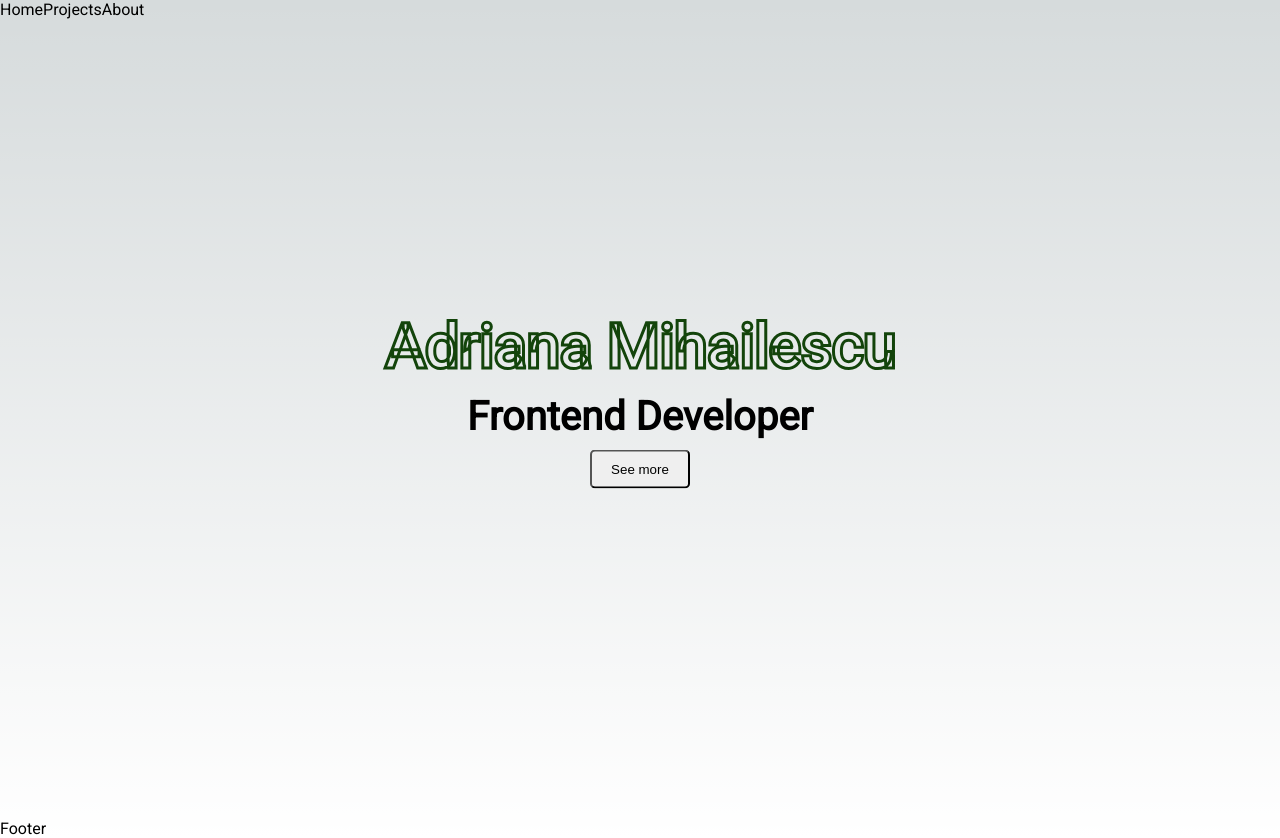
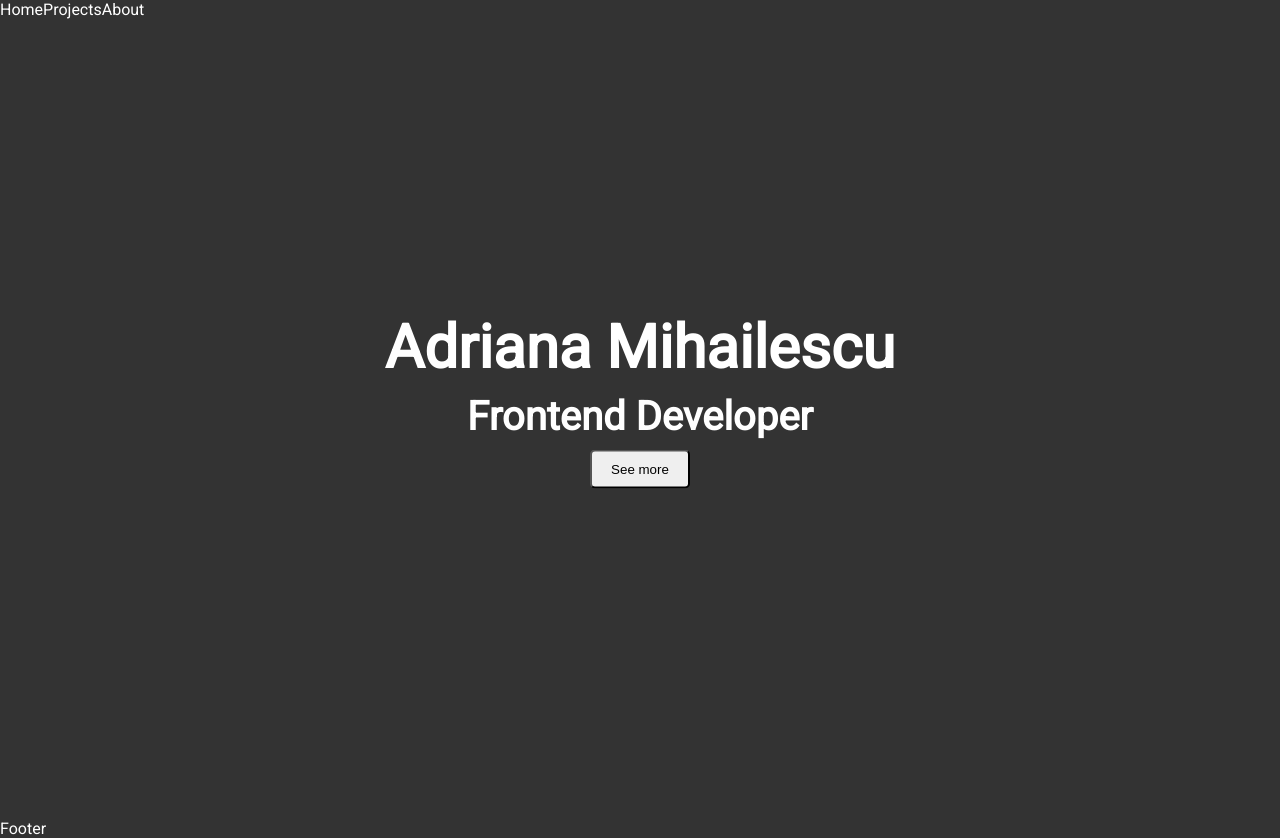
Before and after one commit to adrimihailescu/next-personal-web, a Next.js app: page / in a window 1280 px wide. Built offline with nearby package versions, Linux system fonts and the light colour scheme.

Commit message:
add react three fiber

```diff
--- a/app/globals.css
+++ b/app/globals.css
@@ -1,9 +1,9 @@
 :root {
   --max-width: 1100px;
   --border-radius: 12px;
-  --font-mono: ui-monospace, Menlo, Monaco, 'Cascadia Mono', 'Segoe UI Mono',
-    'Roboto Mono', 'Oxygen Mono', 'Ubuntu Monospace', 'Source Code Pro',
-    'Fira Mono', 'Droid Sans Mono', 'Courier New', monospace;
+  --font-mono: ui-monospace, Menlo, Monaco, "Cascadia Mono", "Segoe UI Mono",
+    "Roboto Mono", "Oxygen Mono", "Ubuntu Monospace", "Source Code Pro",
+    "Fira Mono", "Droid Sans Mono", "Courier New", monospace;
 
   --foreground-rgb: 0, 0, 0;
   --background-start-rgb: 214, 219, 220;
@@ -86,13 +86,8 @@ body {
 }
 
 body {
-  color: rgb(var(--foreground-rgb));
-  background: linear-gradient(
-      to bottom,
-      transparent,
-      rgb(var(--background-end-rgb))
-    )
-    rgb(var(--background-start-rgb));
+  background: #333;
+  color: white;
 }
 
 a {
--- a/components/landingPage/index.module.css
+++ b/components/landingPage/index.module.css
@@ -21,8 +21,8 @@
   font-size: 60px;
   font-weight: bold;
   cursor: pointer;
-  color: transparent;
-  -webkit-text-stroke: 3px #13440b;
+  color: white;
+  /* -webkit-text-stroke: 3px white; */
   position: relative;
   margin-bottom: 10px;
 }
@@ -37,99 +37,3 @@
   padding: 10px;
   border-radius: 5px;
 }
-.header ::after {
-  content: "Adriana Mihailescu";
-  position: absolute;
-  top: 0;
-  left: 0;
-  background: -webkit-linear-gradient(#6e6ed6, #b6e8ae);
-  -webkit-background-clip: text;
-  -webkit-text-fill-color: transparent;
-  width: 0px;
-  overflow: hidden;
-  white-space: nowrap;
-}
-.header:hover ::after {
-  animation: moveText 0.5s linear both;
-
-  @keyframes moveText {
-    to {
-      width: 100%;
-    }
-  }
-}
-
-/* Enable hover only on non-touch devices */
-/* @media (hover: hover) and (pointer: fine) {
-  .card:hover {
-    background: rgba(var(--card-rgb), 0.1);
-    border: 1px solid rgba(var(--card-border-rgb), 0.15);
-  }
-
-  .card:hover span {
-    transform: translateX(4px);
-  }
-}
-
-@media (prefers-reduced-motion) {
-  .card:hover span {
-    transform: none;
-  }
-}
-
-/* Mobile */
-/* @media (max-width: 700px) {
-  .content {
-    padding: 4rem;
-  }
-
-  .grid {
-    grid-template-columns: 1fr;
-    margin-bottom: 120px;
-    max-width: 320px;
-    text-align: center;
-  }
-
-  .card {
-    padding: 1rem 2.5rem;
-  }
-
-  .card h2 {
-    margin-bottom: 0.5rem;
-  }
-
-  .center {
-    padding: 8rem 0 6rem;
-  }
-
-  .center::before {
-    transform: none;
-    height: 300px;
-  }
-} */
-
-/* Tablet and Smaller Desktop */
-/* @media (min-width: 701px) and (max-width: 1120px) {
-  .grid {
-    grid-template-columns: repeat(2, 50%);
-  }
-} */
-
-/* @media (prefers-color-scheme: dark) {
-  .vercelLogo {
-    filter: invert(1);
-  }
-
-  .logo {
-    filter: invert(1) drop-shadow(0 0 0.3rem #ffffff70);
-  }
-} */
-
-/* @keyframes rotate {
-  from {
-    transform: rotate(360deg);
-  }
-  to {
-    transform: rotate(0deg);
-  }
-}  */
--- a/package.json
+++ b/package.json
@@ -9,11 +9,13 @@
     "lint": "next lint"
   },
   "dependencies": {
+    "@react-three/fiber": "^8.13.3",
     "contentful": "^10.3.0",
     "eslint": "8.43.0",
     "eslint-config-next": "13.4.6",
     "next": "13.4.6",
     "react": "18.2.0",
-    "react-dom": "18.2.0"
+    "react-dom": "18.2.0",
+    "three": "^0.153.0"
   }
 }
```
Also changed, not shown: 1 other file (tests, documents, lock files or other folders).
